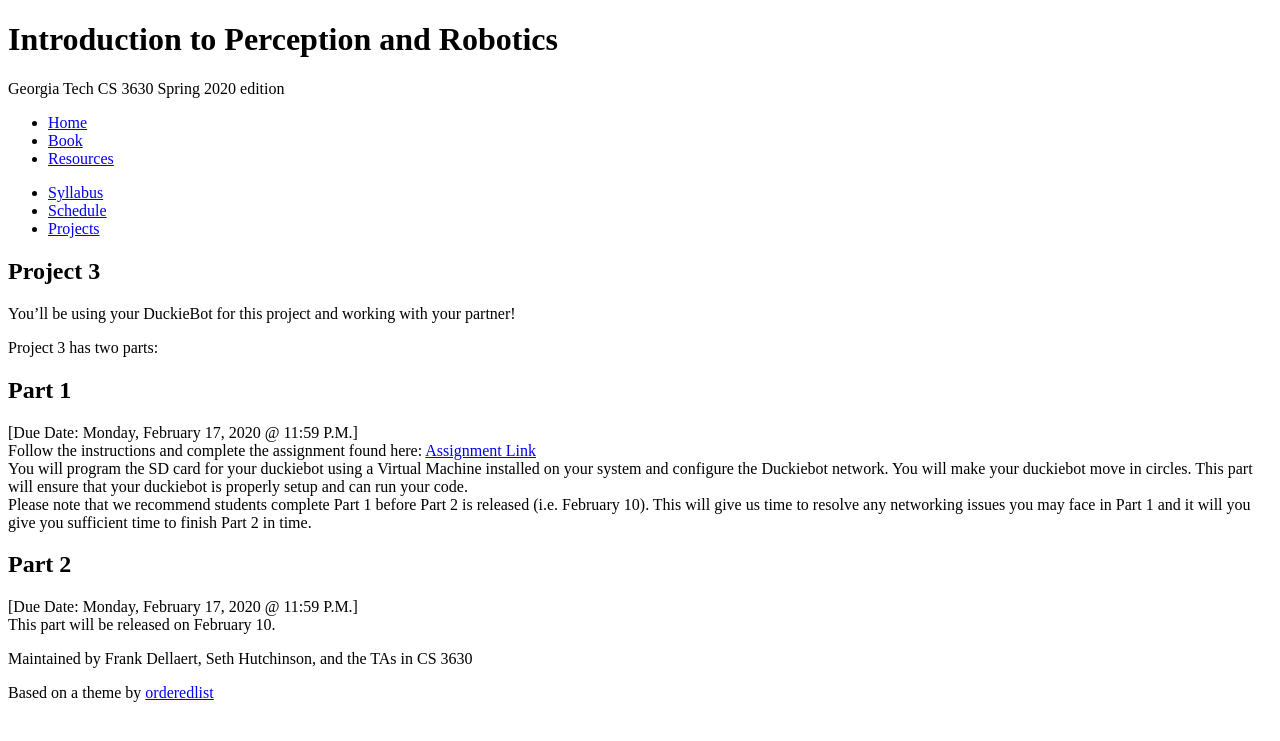
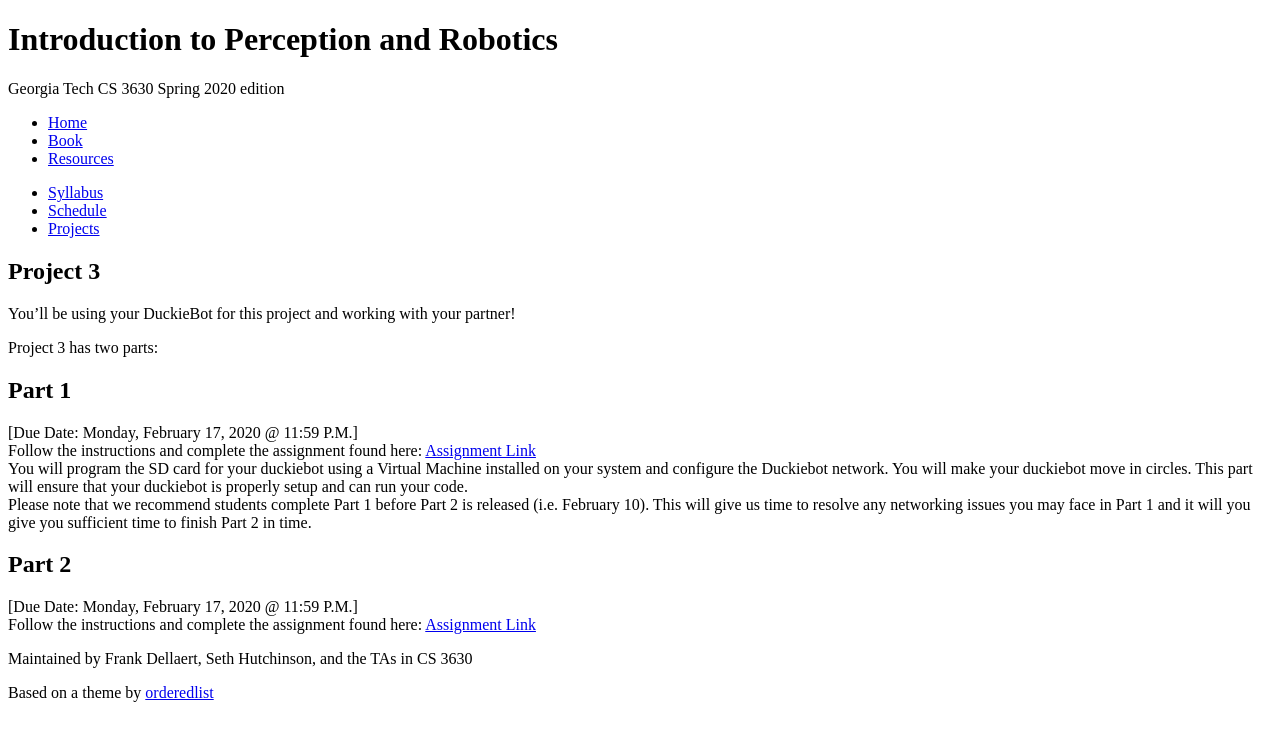
Before and after one commit to dellaert/22F-3630, a Jekyll site: the page built from projects/project3.md, in a window 1280 px wide. Shown: the top 741 px of the page. Built offline with Jekyll 4.4.1, drawn with Linux system fonts in a browser that asks for light colours.

Commit message:
Released Project 3 - Part 2

```diff
--- a/projects/project3.md
+++ b/projects/project3.md
@@ -16,4 +16,4 @@
 
 ## Part 2
 [Due Date: Monday, February 17, 2020 @ 11:59 P.M.]
-This part will be released on February 10.
+Follow the instructions and complete the assignment found here: [Assignment Link](https://colab.research.google.com/drive/1KyQUqBmIg5zCVMt9gP0MseDVb83YKIjv#scrollTo=zkgy0VuUawzB)
```
